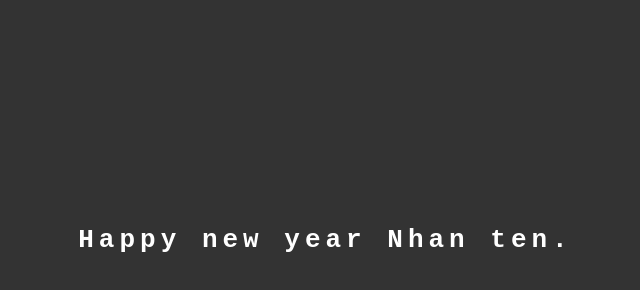
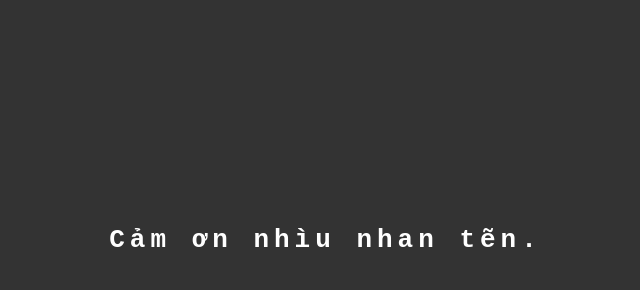
Before and after one commit to thanhminhDEV/Typing, a plain HTML site: page index.html in a window 1280 px wide. Shown: the whole page, without its empty margins (312-952 px from the left). Drawn offline with Linux system fonts and the light colour scheme.

Commit message:
Thank kkiu

```diff
--- a/index.html
+++ b/index.html
@@ -1,5 +1,5 @@
 <!DOCTYPE html>
-<html lang="en">
+<html lang="vi">
 <head>
     <meta charset="UTF-8">
     <meta http-equiv="X-UA-Compatible" content="IE=edge">
@@ -9,7 +9,7 @@
 </head>
 <body>
     <div class="text">
-        <h1>Happy new year Nhan ten.</h1>
+        <h1>Cảm ơn nhìu nhan tẽn.</h1>
     </div>
 </body>
 </html>
--- a/style.css
+++ b/style.css
@@ -11,7 +11,7 @@ body {
     white-space: nowrap;
     overflow: hidden;
     border-right: 5px solid orange;
-    animation: typing 3.5s steps(24) 1, caret .5s steps(2) infinite;
+    animation: typing 3.5s steps(21) 1, caret .5s steps(2) infinite;
 }
 
 @keyframes caret {
```
